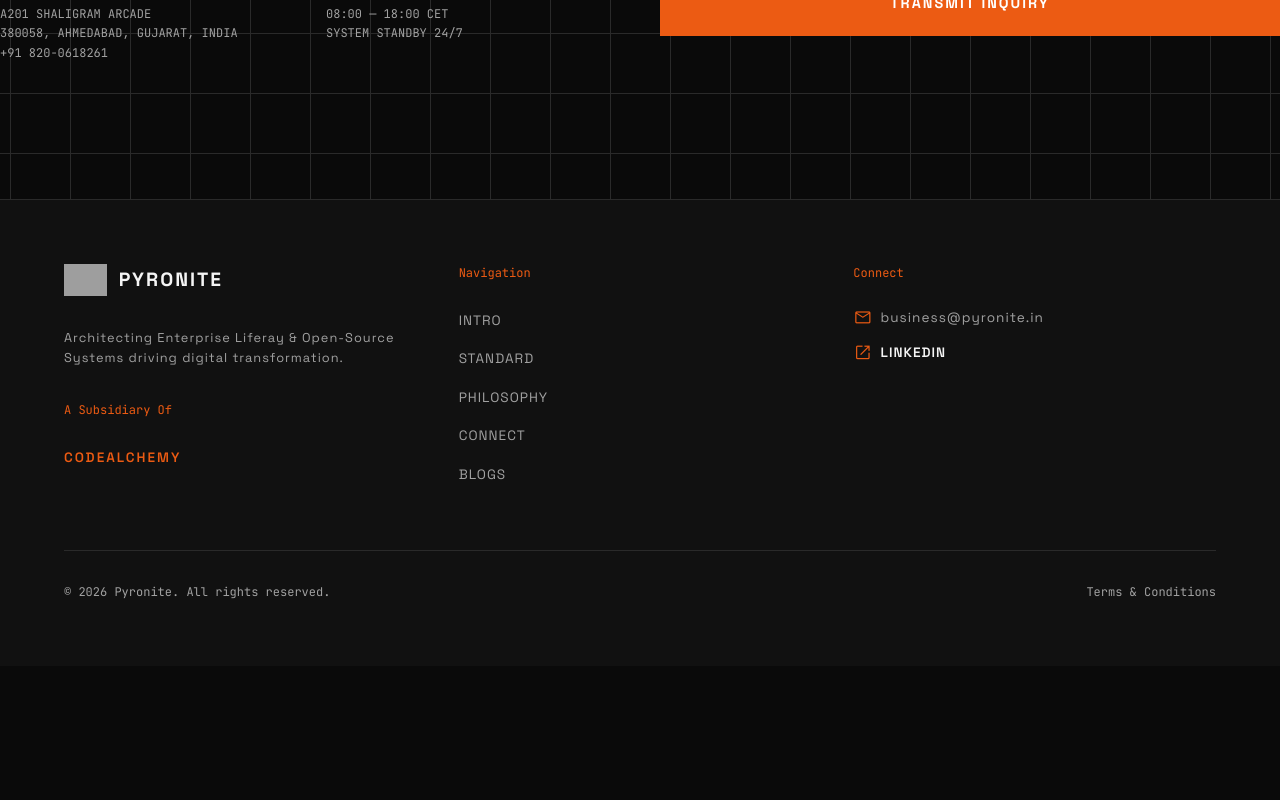
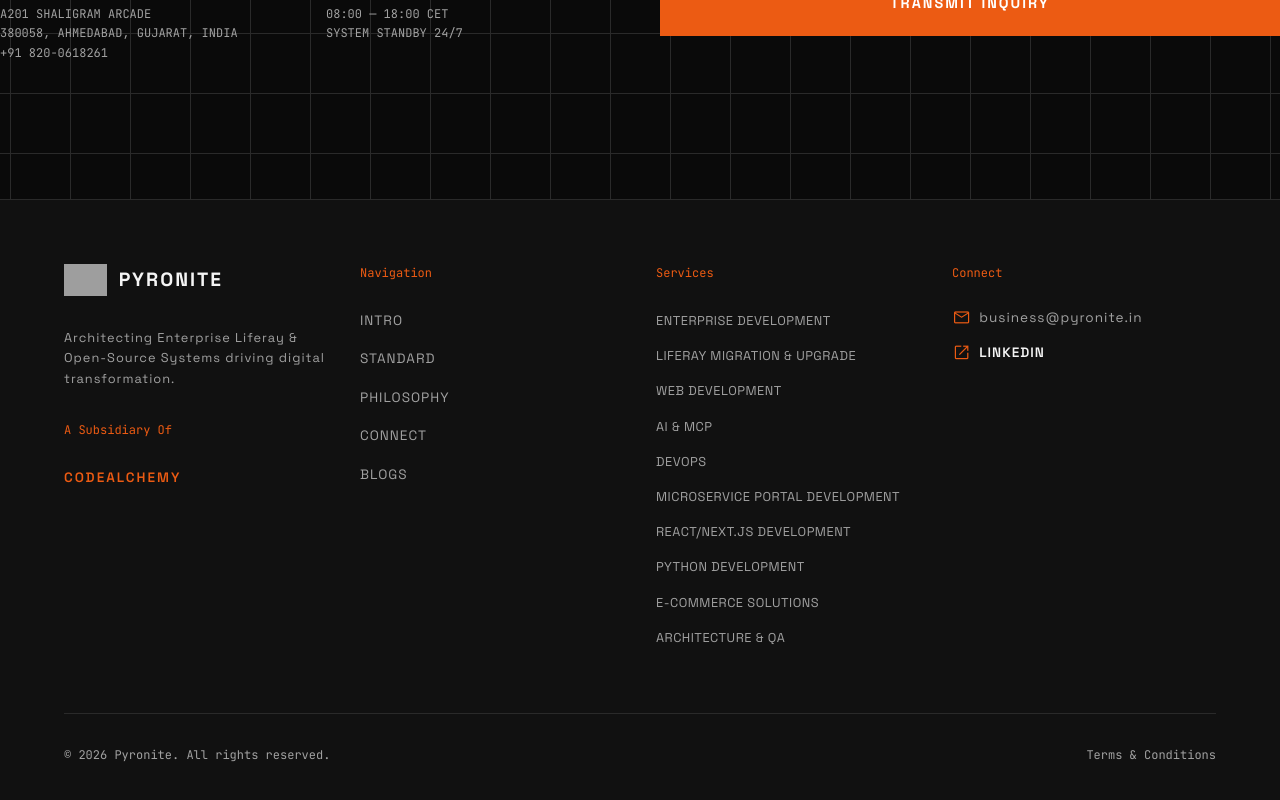
Before and after one commit to brijrajparmar27/pyronext, a Next.js app: page /connect in a window 1280 px wide. Shown: the part 807-1607 px from the top of the page. Before the commit the page ends 1473 px from the top, so only its background shows below. Built offline with nearby package versions, Linux system fonts and the light colour scheme; grey boxes are pictures that could not be loaded.

Commit message:
updaing Css

```diff
--- a/app/components/Footer.tsx
+++ b/app/components/Footer.tsx
@@ -1,5 +1,6 @@
 import Link from "next/link";
 import Image from "next/image";
+import { services } from "../data/services";
 
 export default function Footer() {
   return (
@@ -16,6 +17,7 @@
                   height={32}
                   className="logo"
                   style={{ objectFit: "contain" }}
+                  priority
                 />
                 <span style={{ fontSize: "1.2rem", fontWeight: 700, textTransform: "uppercase", letterSpacing: "2px", color: "var(--text-primary)" }}>
                   PYRONITE
@@ -67,6 +69,29 @@
           </div>
 
           <div className="footer-col" style={{ display: 'flex', flexDirection: 'column' }}>
+            <h4>Services</h4>
+            <ul style={{ display: "flex", flexDirection: "column", gap: "0.6rem", padding: 0 }}>
+              {services.map((service) => (
+                <li key={service.slug}>
+                  <Link
+                    href={`/services/${service.slug}`}
+                    style={{
+                      color: "var(--text-muted)",
+                      fontSize: "0.8rem",
+                      textTransform: "uppercase",
+                      letterSpacing: "0.5px",
+                      transition: "color 0.3s"
+                    }}
+                    className="hover-text-primary"
+                  >
+                    {service.title}
+                  </Link>
+                </li>
+              ))}
+            </ul>
+          </div>
+
+          <div className="footer-col" style={{ display: 'flex', flexDirection: 'column' }}>
             <h4>Connect</h4>
             <ul style={{ display: "flex", flexDirection: "column", gap: "0.8rem", padding: 0 }}>
               <li>
--- a/app/globals.css
+++ b/app/globals.css
@@ -194,8 +194,13 @@
 .btn-outline:hover { background: var(--text-primary); color: var(--bg-base); }
 
 /* Hero Section */
-.hero { display: flex; align-items: flex-end; min-height: 100vh; padding-bottom: 3rem; padding-top: calc(var(--nav-height) + 36px); }
-.hero-content { display: grid; grid-template-columns: 8fr 4fr; gap: 4rem; align-items: end; }
+.hero {
+  display: flex;
+  align-items: center;
+  padding-bottom: 4.5rem;
+  padding-top: calc(var(--nav-height) + 36px + 2rem);
+}
+.hero-content { display: grid; grid-template-columns: 8fr 4fr; gap: 4rem; align-items: center; }
 .hero h1 { font-size: clamp(3rem, 6vw, 5.2rem); font-weight: 700; line-height: 0.95; text-transform: uppercase; letter-spacing: -2px; }
 .hero h1 span { color: var(--primary); }
 .hero-desc { border-left: 1px solid var(--border-light); padding-left: 2rem; padding-bottom: 1rem; }
@@ -249,7 +254,7 @@
 
 /* Footers */
 .footer { border-top: 1px solid var(--border-light); padding: 4rem 0; background: var(--bg-surface); }
-.footer-grid { display: grid; grid-template-columns: 1fr 1fr 1fr; gap: 2rem; }
+.footer-grid { display: grid; grid-template-columns: repeat(4, 1fr); gap: 2rem; }
 .footer-col h4 { font-family: var(--font-mono); font-size: 0.75rem; color: var(--primary); margin-bottom: 1.5rem; }
 .footer-col p { font-size: 0.8rem; color: var(--text-muted); text-transform: uppercase; letter-spacing: 1px; }
 
--- a/app/page.tsx
+++ b/app/page.tsx
@@ -139,7 +139,7 @@
       <ScrollReveal />
 
       {/* Hero Section */}
-      <section className="hero container reveal" style={{ paddingTop: 0, minHeight: "calc(100vh - 116px)" }}>
+      <section className="hero container reveal">
         <div className="hero-content">
           <div>
             <h1>
```
